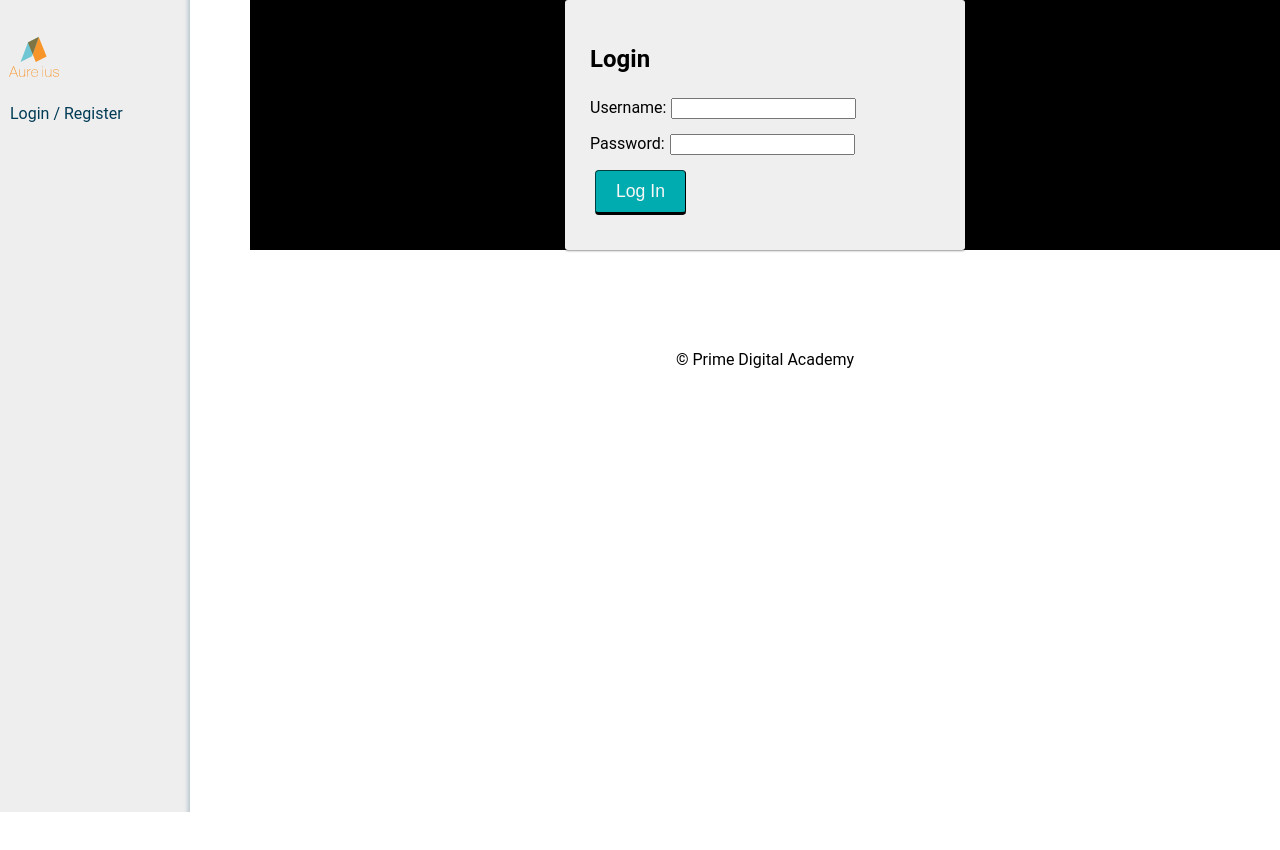
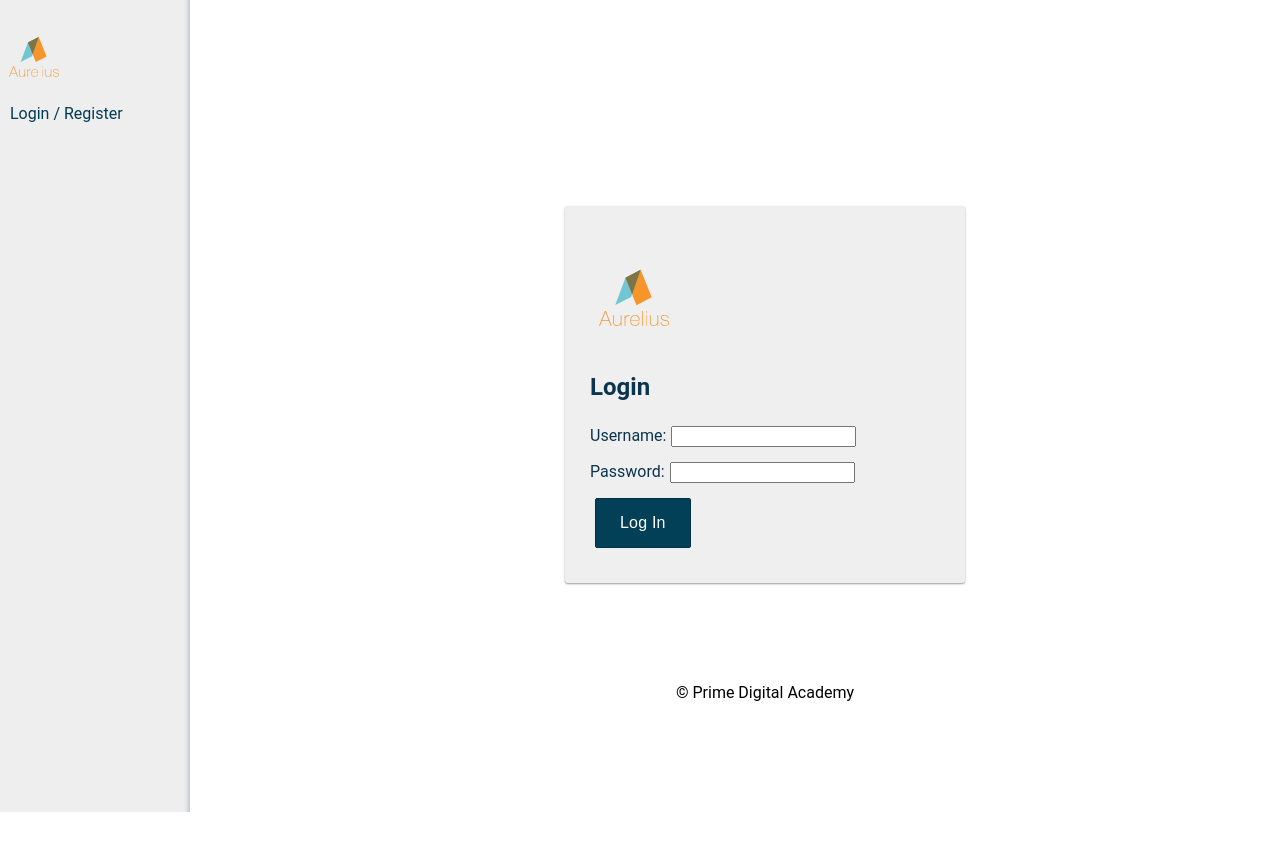
Before and after one commit to korchard/imperator, a React app: page /#/info in a window 1280 px wide. Before the commit the page ends 800 px from the top, so only its background shows below. Built offline with nearby package versions, Linux system fonts and the light colour scheme; no server answers.

Commit message:
working on styling the login page

```diff
--- a/src/components/App/App.css
+++ b/src/components/App/App.css
@@ -27,17 +27,44 @@ Container
 Button
 -------------------------------------------------------------------------------- */
 
-.btn {
+/* .btn {
   display: inline-block;
   padding: 10px 20px;
-  border-color: #014041;
+  border-color: rgb(11, 53, 77);
   border-width: 1px 1px 3px;
   border-radius: 4px;
-  background-color: #00acb0;
+  background-color: rgb(11, 53, 77);
   color: #f8f8f8;
   font-size: 1.1rem;
   outline: 0;
   cursor: pointer;
+} */
+
+.btn {
+  -webkit-appearance: none;
+  -moz-appearance: none;
+  appearance: none;
+  background-color: #024058;
+  border-radius: 2px;
+  border: 1px solid #003145;
+  box-shadow: none;
+  color: #fff;
+  display: block;
+  font-size: 16px;
+  font-weight: 500;
+  line-height: 1;
+  min-height: 50px;
+  padding: 0 24px;
+  text-align: center;
+  -webkit-transition: color 0.2s,border 0.2s;
+  transition: color 0.2s,border 0.2s;
+  -webkit-letter-spacing: 0.19px;
+  -moz-letter-spacing: 0.19px;
+  -ms-letter-spacing: 0.19px;
+  letter-spacing: 0.19px;
+  -webkit-transition: 0.2s filter linear;
+  transition: 0.2s filter linear;
+  white-space: nowrap;
 }
 
 .btn_sizeMin {
@@ -74,7 +101,7 @@ Button
 .btn_asLink:hover {
   background-color: transparent;
   border-color: #008183;
-  color: #008183;
+  color: rgb(23, 89, 527);
 }
 
 /* --------------------------------------------------------------------------------
--- a/src/components/LoginForm/LoginForm.css
+++ b/src/components/LoginForm/LoginForm.css
@@ -1,3 +1,14 @@
 .login {
-  background-color: black;
+  margin-top: 20%;
+  color: rgb(11, 53, 77);
 }
+
+.loginbtn {
+  padding-left: 60%;
+}
+
+.nav-logo2 {
+  height: 70px;
+  width: 70px;
+  margin: 32px 9px 16px 9px;
+}
--- a/src/components/LoginForm/LoginForm.tsx
+++ b/src/components/LoginForm/LoginForm.tsx
@@ -1,6 +1,6 @@
 import React, {useState} from 'react';
 import { useDispatch, useSelector } from 'react-redux';
-import { jsx, css } from '@emotion/react';
+// import { jsx, css } from '@emotion/react';
 import './LoginForm.css';
 
 type Props = {
@@ -44,6 +44,7 @@ const LoginForm: React.FC<Props> = () => {
     return (
         <div className='login'>
             <form className='formPanel' onSubmit={login}>
+            <img src="../img/logo.svg" alt="logo" className="nav-logo2"></img>
                 <h2
                 >Login</h2>
                 {errors.loginMessage && (
@@ -76,7 +77,7 @@ const LoginForm: React.FC<Props> = () => {
                     </label>
                 </div>
                 <div>
-                    <input className='btn' type='submit' name='submit' value='Log In' />
+                    <input className='btn loginbtn' type='submit' name='submit' value='Log In' />
                 </div>
             </form>
         </div>
```
